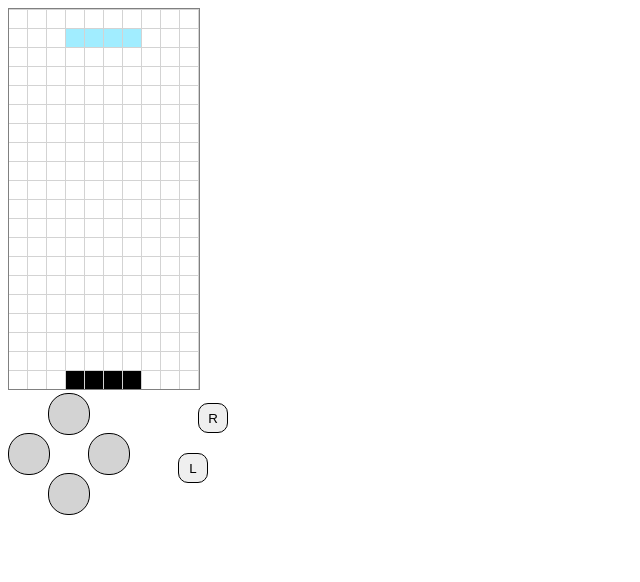
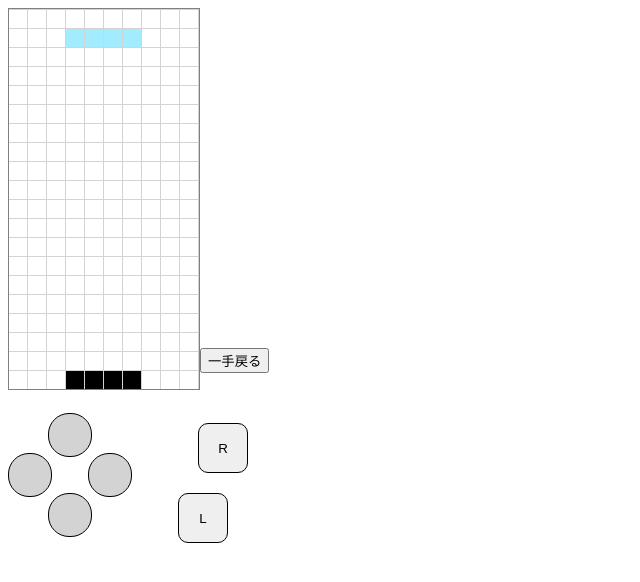
Before and after one commit to ahyaemon/react-tetris, a React (Create React App) app: page / in a window 1280 px wide. Shown: the top 582 px of the page, without its empty margins (0-640 px from the left). Built offline with nearby package versions, Linux system fonts and the light colour scheme.

Commit message:
update layout

```diff
--- a/src/components/Layout.tsx
+++ b/src/components/Layout.tsx
@@ -6,22 +6,28 @@ import Board from "./board/Board";
 import RotationKeys from "./rotation-keys/RotationKeys";
 import CrossKeys from "./cross-keys/CrossKeys";
 
-const style = {
-    controller: css({
-        display: 'flex'
-    }),
-    crossKeys: css({
-        width: 1200
-    })
-}
-
 export function Layout() {
     return (
         <div>
-            <div>
-                <Board/>
+            <div css={css({
+                display: 'flex'
+            })}>
+                <div>
+                    <Board/>
+                </div>
+                <div css={css({
+                    display: 'flex',
+                    justifyContent: 'end',
+                    flexDirection: 'column',
+                    paddingBottom: '20px'
+                })}>
+                    <button type="button">一手戻る</button>
+                </div>
             </div>
-            <div css={style.controller}>
+            <div css={css({
+                display: 'flex',
+                marginTop: '20px'
+            })}>
                 <div>
                     <CrossKeys/>
                 </div>
--- a/src/components/cross-keys/CrossKeys.scss
+++ b/src/components/cross-keys/CrossKeys.scss
@@ -28,10 +28,10 @@
 }
 
 .crossKey {
-    width: 40px;
-    height: 40px;
+    width: 42px;
+    height: 42px;
     border: 1px solid black;
-    border-radius: 20px;
+    border-radius: 21px;
     background-color: lightgrey;
 
     -webkit-user-select:none;
--- a/src/components/rotation-keys/RotationKeys.scss
+++ b/src/components/rotation-keys/RotationKeys.scss
@@ -2,8 +2,8 @@
     button {
         margin: 10px;
 
-        width: 30px;
-        height: 30px;
+        width: 50px;
+        height: 50px;
         border: 1px solid black;
         border-radius: 10px;
     }
```
